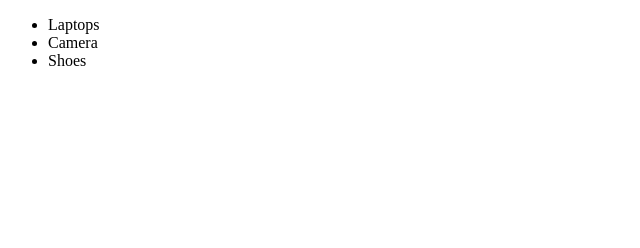
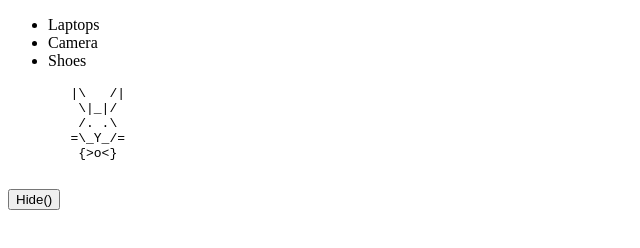
Before and after one commit to AbhayaShankar/Browser-Events, a plain HTML site: page MouseEvents/Onclick/Event Delegation/index.html in a window 1280 px wide. Shown: the whole page, without its empty margins (0-640 px from the left). Drawn offline with Linux system fonts and the light colour scheme.

Commit message:
Dispatch events

```diff
--- a/MouseEvents/Onclick/Event Delegation/index.html
+++ b/MouseEvents/Onclick/Event Delegation/index.html
@@ -16,5 +16,17 @@
         <li id="shoes">Shoes</li>
       </ul>
     </div>
+
+    <!--Dispatch Events-->
+
+    <pre id="rabbit">
+        |\   /|
+         \|_|/
+         /. .\
+        =\_Y_/=
+         {>o<}
+      </pre
+    >
+    <button onclick="hide()">Hide()</button>
   </body>
 </html>
--- a/MouseEvents/Onclick/Event Delegation/script.js
+++ b/MouseEvents/Onclick/Event Delegation/script.js
@@ -4,3 +4,22 @@ document.querySelector("#category").addEventListener("click", (e) => {
     window.location.href = "/" + e.target.id;
   }
 });
+
+//Dispatch events script code --
+
+function hide() {
+  let event = new CustomEvent("hide", {
+    cancelable: true, // without that flag preventDefault doesn't work
+  });
+  if (!rabbit.dispatchEvent(event)) {
+    alert("The action was prevented by a handler");
+  } else {
+    rabbit.hidden = true;
+  }
+}
+
+rabbit.addEventListener("hide", function (event) {
+  if (confirm("Call preventDefault?")) {
+    event.preventDefault();
+  }
+});
```
